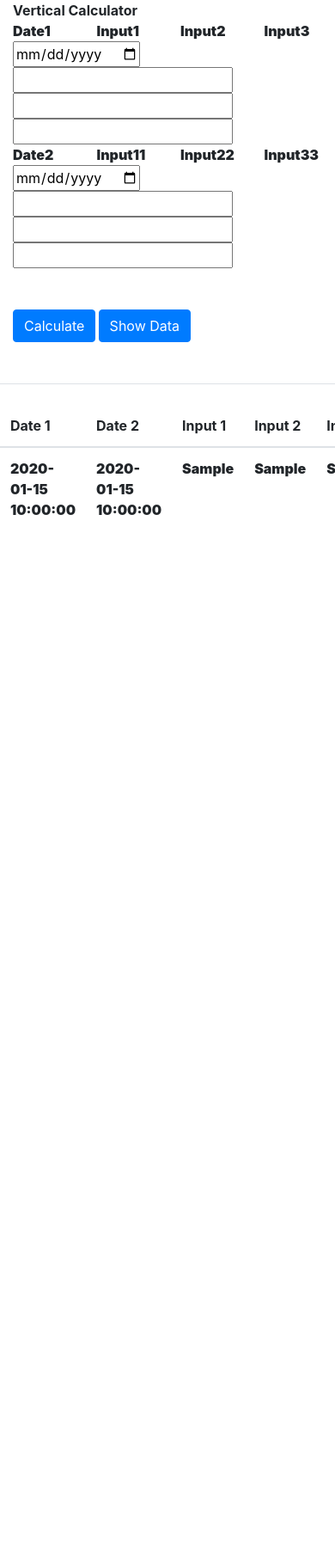
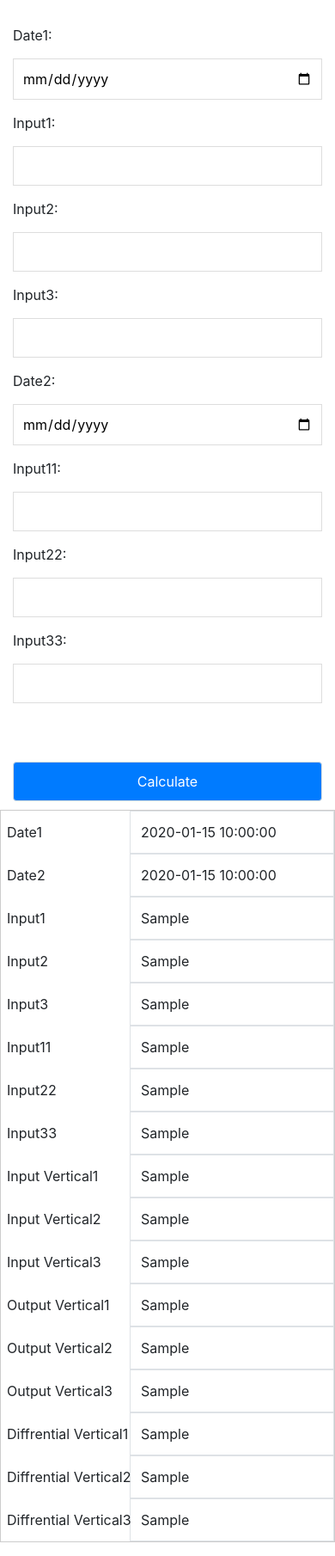
Before and after one commit to matrixtempnew/Vertical_Calculator, a PHP site: page / in a window 390 px wide. Shown: the whole page at 86% size. Before the commit the page ends 599 px from the top, so only its background shows below. Run offline with PHP 8.4, Linux system fonts and the light colour scheme; tables that the repository leaves empty or names only in its code hold one stand-in row (values such as "Sample post").

Commit message:
Made Responsive

```diff
--- a/index.php
+++ b/index.php
@@ -50,7 +50,7 @@ if (isset($_POST['submit'])){
 
 
     if (mysqli_query($connection, $sql)) {
-      echo "New record created successfully";
+      echo "";
     } else {
       echo "Error: " . $sql . "<br>" . mysqli_error($connection);
     }
@@ -67,91 +67,128 @@ if (isset($_POST['submit'])){
     <meta http-equiv="X-UA-Compatible" content="ie=edge">
     <title>Vertical Calculator</title>
     <link rel="stylesheet" href="https://stackpath.bootstrapcdn.com/bootstrap/4.4.1/css/bootstrap.min.css" integrity="sha384-Vkoo8x4CGsO3+Hhxv8T/Q5PaXtkKtu6ug5TOeNV6gBiFeWPGFN9MuhOf23Q9Ifjh" crossorigin="anonymous">
+    <style>
+.form-inline {
+  display: flex;
+  flex-flow: row wrap;
+  align-items: center;
+}
 
+.form-inline label {
+  margin: 5px 10px 5px 0;
+}
+
+.form-inline input {
+  vertical-align: middle;
+  margin: 5px 10px 5px 0;
+  padding: 10px;
+  /* background-color: #fff; */
+  border: 1px solid #ddd;
+}
+
+.break {
+  flex-basis: 100%;
+  width: 0;
+}
+
+
+@media (max-width: 800px) {
+  .form-inline input {
+    margin: 10px 0;
+  }
+
+  .form-inline {
+    flex-direction: column;
+    align-items: stretch;
+  }
+}
+
+@media
+only screen and (max-width: 1500px) {
+  table, thead, tbody, th, td, tr {
+    display: block;
+  }
+  thead tr {
+    position: absolute;
+    top: -9999px;
+    left: -9999px;
+    display: block;
+  }
+  tr { border: 1px solid #ccc;  display: block;}
+  td {
+    border: none;
+    border-bottom: 1px solid #eee;
+    position: relative;
+    padding-left: 200px;
+    margin-left: 150px;
+    display: block;
+  }
+  td:before {
+    position: absolute;
+    top: 12px;
+    left: 6px;
+    width: 200px;
+    padding-right: 40px;
+    white-space: nowrap;
+    margin-left: -150px;
+    display: block;
+  }
+  td:nth-of-type(1):before { content: "Date1"; }
+  td:nth-of-type(2):before { content: "Date2"; }
+  td:nth-of-type(3):before { content: "Input1"; }
+  td:nth-of-type(4):before { content: "Input2";}
+  td:nth-of-type(5):before { content: "Input3"; }
+  td:nth-of-type(6):before { content: "Input11"; }
+  td:nth-of-type(7):before { content: "Input22"; }
+  td:nth-of-type(8):before { content: "Input33";}
+  td:nth-of-type(9):before { content: "Input Vertical1"; }
+  td:nth-of-type(10):before { content: "Input Vertical2"; }
+  td:nth-of-type(11):before { content: "Input Vertical3"; }
+  td:nth-of-type(12):before { content: "Output Vertical1";}
+  td:nth-of-type(13):before { content: "Output Vertical2"; }
+  td:nth-of-type(14):before { content: "Output Vertical3"; }
+  td:nth-of-type(15):before { content: "Diffrential Vertical1"; }
+  td:nth-of-type(16):before { content: "Diffrential Vertical2";}
+  td:nth-of-type(17):before { content: "Diffrential Vertical3";}
+
+
+}
+
+</style>
 </head>
 <body>
+<br>
 <div class="container">
-   <strong> Vertical Calculator<strong>
+<form class="form-inline" method="POST">
+  <label for="date">Date1:</label>
+  <input type="date" id="date" placeholder="" name="date1">
+  <label for="input1">Input1:</label>
+  <input type="number" id="input1" placeholder="" name="input1">
+  <label for="input2">Input2:</label>
+  <input type="number" id="input2" placeholder="" name="input2">
+  <label for="input3">Input3:</label>
+  <input type="number" id="input3" placeholder="" name="input3">
+  <div class="break"></div>
+
+  <label for="date">Date2:</label>
+  <input type="date" id="date" placeholder="" name="date2">
+  <label for="input11">Input11:</label>
+  <input type="number" id="input11" placeholder="" name="input11">
+  <label for="input22">Input22:</label>
+  <input type="number" id="input22" placeholder="" name="input22">
+  <label for="input33">Input33:</label>
+  <input type="number" id="input33" placeholder="" name="input33">
+  <br>
+  <br>
+  <input type="submit" name="submit" value ="Calculate" class="btn btn-primary">
+
+
+</form>
 </div>
 
-<div class="container">
-
-<form method="POST">
-
-
-<div class="row">
-    <div class="col">
-      Date1
-    </div>
-    <div class="col">
-      Input1
-    </div>
-    <div class="col">
-      Input2
-    </div>
-    <div class="col">
-      Input3
-    </div>
-  </div>
-
-  <div class="row">
-  <div class="col">
-    <input type="date" name="date1" id="date1">
-  </div>
-    <div class="col">
-      <input type="number" name="input1" id="input1">
-    </div>
-    <div class="col">
-    <input type="number" name="input2" id="input2">
-    </div>
-    <div class="col">
-    <input type="number" name="input3" id="input3">
-    </div>
-  </div>
-
-  <div class="row">
-  <div class="col">
-    Date2
-    </div>
-    <div class="col">
-      Input11
-    </div>
-    <div class="col">
-      Input22
-    </div>
-    <div class="col">
-      Input33
-    </div>
-  </div>
-
-  <div class="row">
-  <div class="col">
-  <input type="date" name="date2" id="date">
-
-  </div>
-    <div class="col">
-      <input type="number" name="input11" id="input11">
-    </div>
-    <div class="col">
-    <input type="number" name="input22" id="input22">
-    </div>
-    <div class="col">
-    <input type="number" name="input33" id="input33">
-    </div>
-  </div>
-<br> <br>
-<input type="submit" class="btn btn-primary" name="submit" value = "Calculate">
-<input type="button" class="btn btn-primary" value="Show Data">
-
-
-</div>
-</form>
-
-<br>
-<br>
-<div class="table-responsive">
-<table class="table">
- <thead>
+<div class="table-responsive-sm  table-responsive-lg">
+<table class="table table-bordered">
+ <thead class="thead-dark">
     <tr>
       <th scope="col">Date 1</th>
       <th scope="col">Date 2</th>
```
